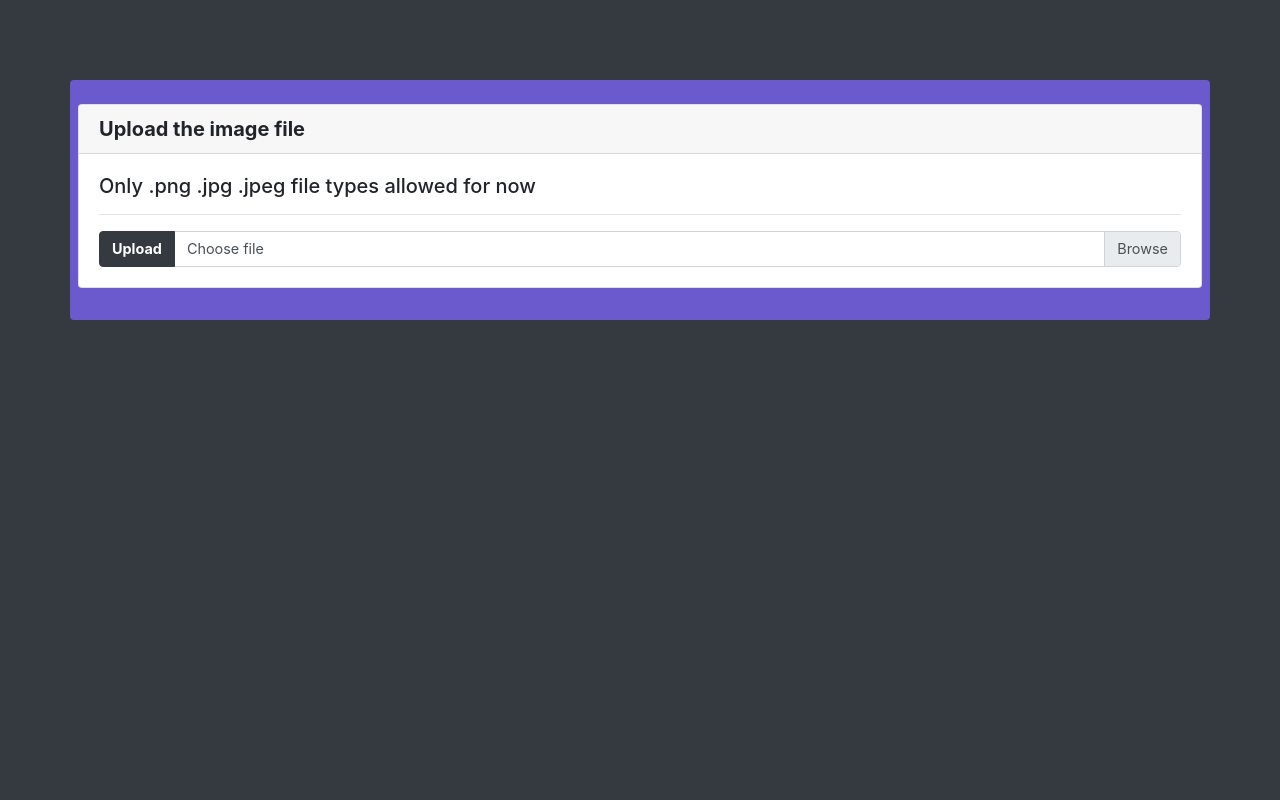
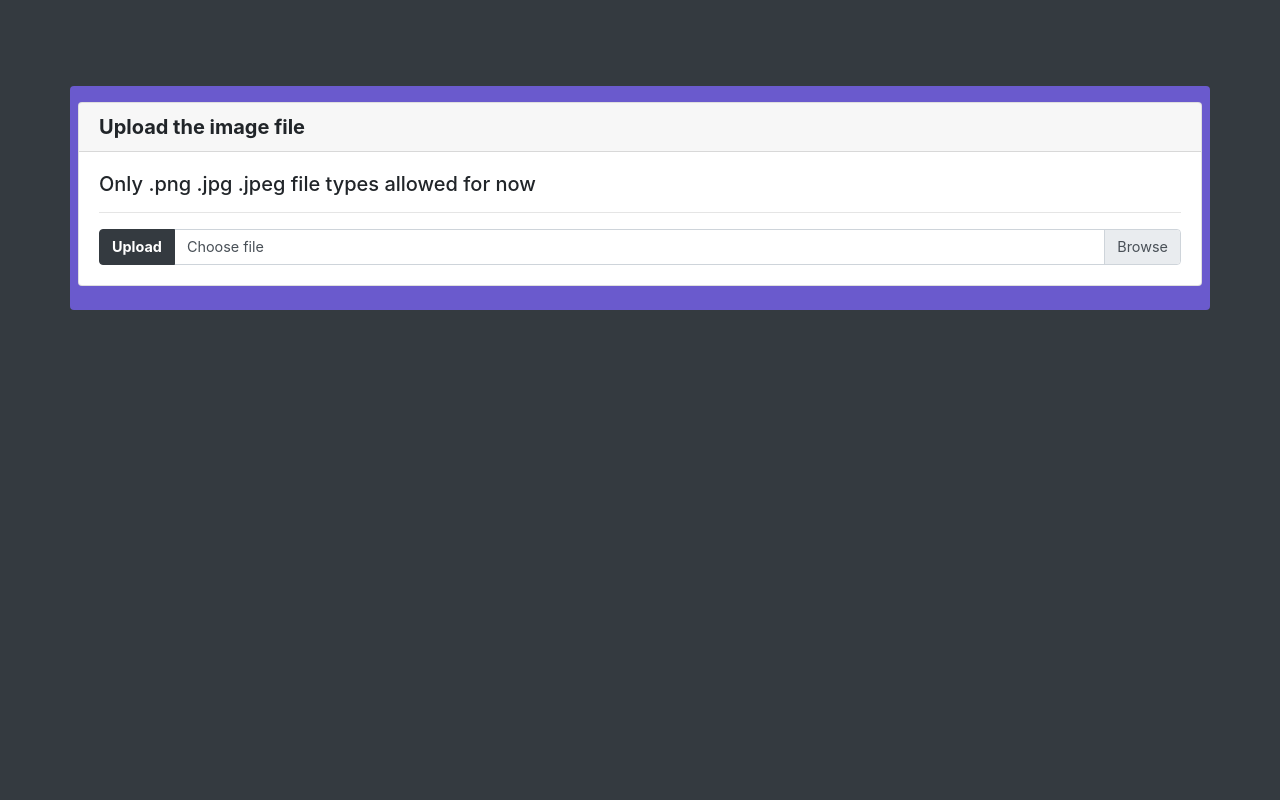
Before and after one commit to mihai10001/photo_editor, a Flask app: page /photo_editor/ in a window 1280 px wide. Run offline with Flask 2, Linux system fonts and the light colour scheme; some libraries are stand-ins or nearby versions.

```diff
--- a/app/templates/home.html
+++ b/app/templates/home.html
@@ -31,7 +31,7 @@
 
     <title>Simple Photo Editor</title>
   </head>
-  <body class="bg-dark">
+  <body class="bg-dark p-2">
 
     <!-- <nav class="fixed-top shadow bg-dark border-bottom border-warning" style="border-color: slateblue">
       <div class="container my-3">
@@ -52,8 +52,8 @@
     <div class="container" style="height: 10%">
     </div>
 
-    <div class="container p-2 rounded mb-3" style="background-color: slateblue">
-      <div class="row my-3">
+    <div class="container p-2 rounded" style="background-color: slateblue">
+      <div class="row my-2">
         <div class="col-sm-12">
           <div class="card h5">
             <div class="card-header"><b>Upload the image file</b></div>
```
Also changed, not shown: app/templates/uploaded.html (+10 -9 lines).
